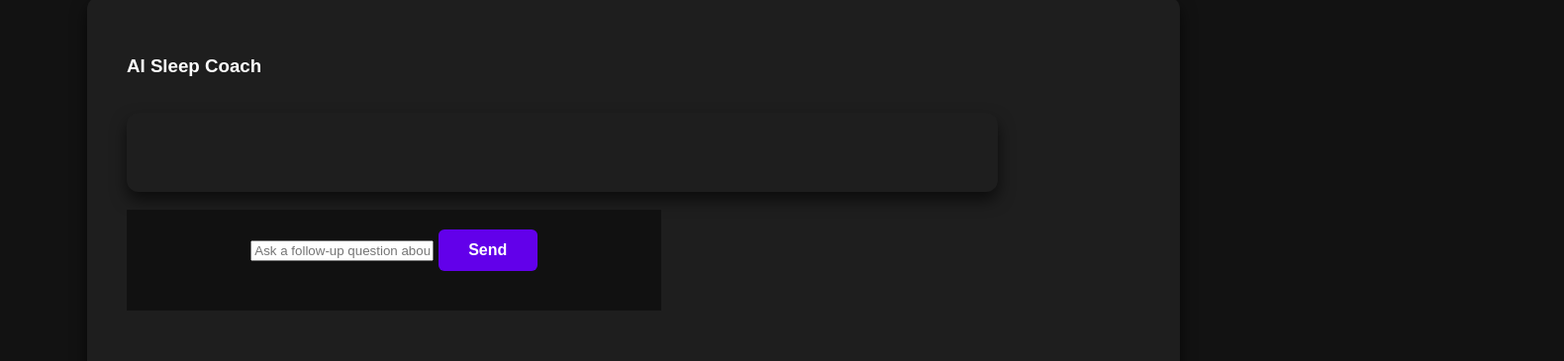
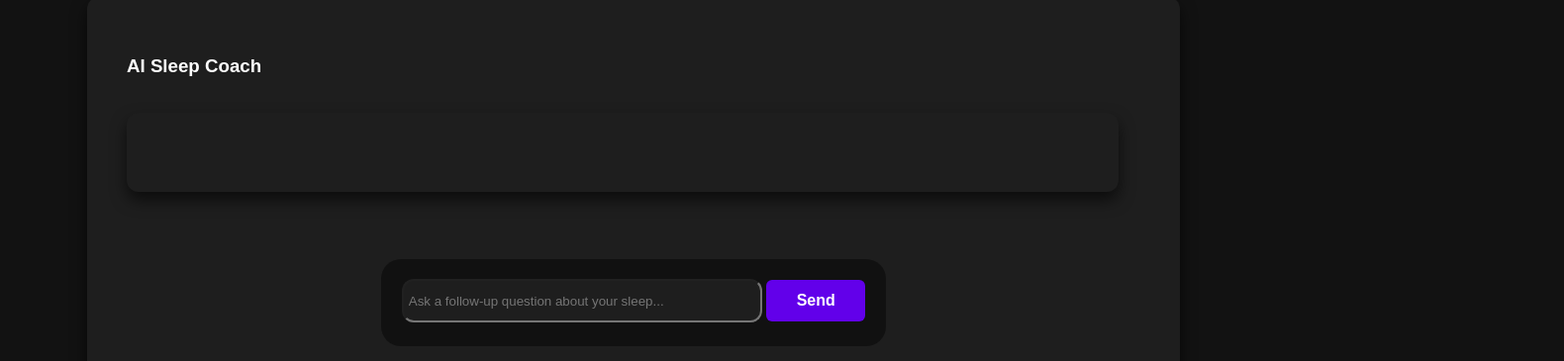
Before and after one commit to LiquidCrystal-Dev/sleepmirror, a plain HTML site: page results.html in a window 1280 px wide. Shown: the part 1803-2168 px from the top of the page at 99% size, 1580 px wide, since content can reach past the window. Drawn offline with nearby package versions, Linux system fonts and the light colour scheme.

Commit message:
Add files via upload

```diff
--- a/results.html
+++ b/results.html
@@ -15,19 +15,6 @@
       <div id="loader-wrapper">
     <div class="spinner"></div>
   </div>
-
-
-
-
-
-<h3 id="welcomeMessage"></h3>
-<div id="authLinks">
-    <a href="login.html" class="headerbutton1">Log In</a>
-
-    <a href="signup.html" class="headerbutton2">Sign Up</a>
-</div>
-
-<button id="logoutButton" onclick="handleLogout()" style="display: none;" class="headerbutton1">Log Out</button>
 
 
 <h1>Results & Analysis</h1>
@@ -87,10 +74,10 @@
 <div class="containerMainAI">
     <h3>AI Sleep Coach</h3>
     <br>
-    <div class="containerParagraph" id="analysisDiv"></div>
+    <div class="containerAI" id="analysisDiv"></div>
     <br>
     <div class="chatControls">
-        <input type="text" id="chatInput" placeholder="Ask a follow-up question about your sleep...">
+        <input type="text" id="chatInput" placeholder="Ask a follow-up question about your sleep..." class="chatBox">
         <button id="sendChatBtn" onclick="sendFollowUp()">Send</button>
     </div>
 </div>
@@ -100,6 +87,21 @@
 </div>
 
 
+       <div class="header2">
+        <h2 style="padding-left: 40px; padding-top: 10px;">Sleep Mirror</h2>
+<img src="logo.svg" style="width: 50px; height: 50px; position: fixed; top: 20px; left: 200px;">
+       </div>
+
+
+<h3 id="welcomeMessage"></h3>
+<div id="authLinks">
+    <a href="login.html" class="headerbutton1">Log In</a>
+
+    <a href="signup.html" class="headerbutton2">Sign Up</a>
+</div>
+
+<button id="logoutButton" onclick="handleLogout()" style="display: none;" class="headerbutton1">Log Out</button>
+
 <br>
 
 
--- a/resultsStyle.css
+++ b/resultsStyle.css
@@ -7,7 +7,7 @@ body {
         flex-direction: column;
         align-items: center;
         justify-content: flex-start;
-        min-height: 1000vh;
+        min-height: 500vh;
         margin: 0;
     }
     .containerNumber {
@@ -22,6 +22,18 @@ body {
         font-size: 30px;
     }
 
+    .containerAI {
+        padding-top: 50px;
+        background-color: #1e1e1e;
+        padding: 40px;
+        border-radius: 12px;
+        box-shadow: 0 8px 16px rgba(0,0,0,0.6);
+        text-align: center;
+        width: 90%;
+        font-size: 20px;
+
+    }
+
     .containerParagraph {
         padding-top: 50px;
         background-color: #1e1e1e;
@@ -29,16 +41,20 @@ body {
         border-radius: 12px;
         box-shadow: 0 8px 16px rgba(0,0,0,0.6);
         text-align: center;
-        width: 800px;
+        width: 85%;
         font-size: 20px;
     }
 
     .chatControls {
-        top: 20px;
-        padding: 20px;
+        top: 100px;
+        padding: 5px;
         background-color: #111111;
+        border-radius: 20px;
         width: 500px;
+        padding-top: 20px;
         text-align: center;
+        margin: auto;
+        margin-top: 50px;
     }
 
 
@@ -80,6 +96,17 @@ body {
         position: absolute;
         left:50%;
         margin-left: 20px;
+    }
+
+    .chatBox {
+
+
+        background-color: #1e1e1e;
+        padding: 5px;
+        border-radius: 12px;
+        height: 30px;
+        width: 70%;
+
     }
 
     .quiz {
@@ -132,12 +159,12 @@ body {
     }
 
 
-    .header {
+    .header2 {
         position: fixed;
         top: 0px;
         width: 100%;
         background-color: #181818;
-        margin-bottom: 20px;
+        margin: auto;
         height: 90px;
     }
 
@@ -234,14 +261,6 @@ body {
         background-color: #2c2c2c;
     }
 
-    .header {
-    position: fixed;
-    top: 20px;
-    right: 40px;
-    width: 200px;
-    padding: 20px 20px;
-    }
-
 
        #result {
         display: none;
```
Also changed, not shown: landingStyle.css (+3 -4 lines).
